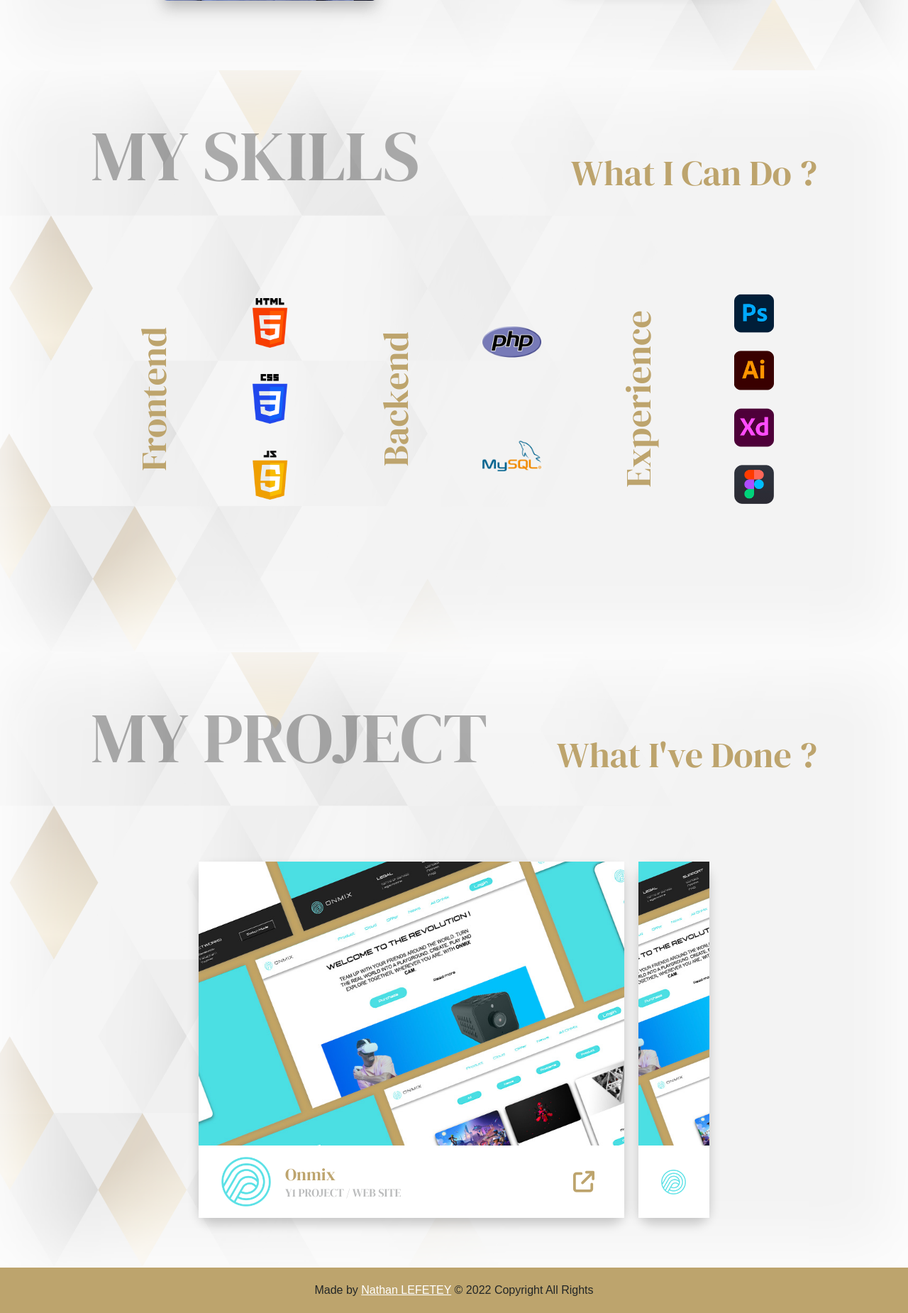
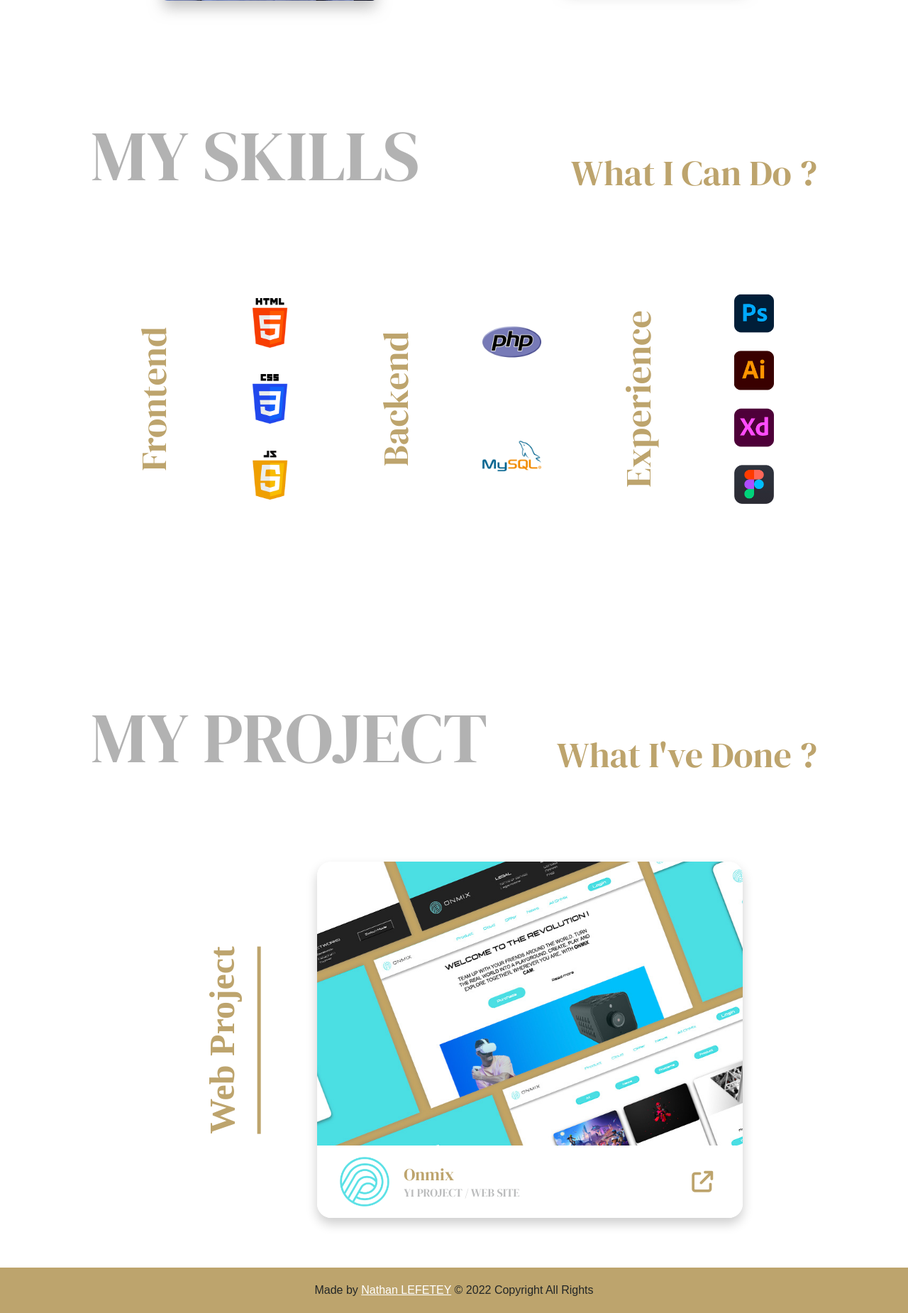
Before and after one commit to jstnate/web_portfolio, a PHP site: page / in a window 1280 px wide. Shown: the part 1521-3371 px from the top of the page at 71% size. Run offline with PHP 8.4, Linux system fonts and the light colour scheme; some libraries are stand-ins or nearby versions.

Commit message:
:lipstick: UPDATE projects section

```diff
--- a/SCSS/layouts/_footer.scss
+++ b/SCSS/layouts/_footer.scss
@@ -1,4 +1,5 @@
 footer {
+    position: relative;
     z-index: 99;
     width: 100%;
     height: 8vh;
--- a/SCSS/style.css
+++ b/SCSS/style.css
@@ -246,12 +246,26 @@
   scroll-behavior: smooth;
 }
 
+body::before {
+  content: "";
+  position: fixed;
+  width: 100%;
+  height: 100%;
+  top: 0;
+  left: 0;
+  background: url("../images/pattern/pathern_bg.jpg");
+  background-position: cover;
+  background-repeat: repeat;
+  background-size: 100%;
+  opacity: 0.5;
+}
+
 .go_up_button {
   display: flex;
   align-items: center;
   justify-content: center;
   position: fixed;
-  z-index: 99;
+  z-index: 100;
   bottom: 2em;
   right: 2em;
   border-radius: 50%;
@@ -558,19 +533,6 @@
   padding: 10px 0 10px;
   width: 100%;
   min-height: 100vh;
-}
-.skills_section::before {
-  content: "";
-  background: url("../images/pattern/pathern_bg.jpg") no-repeat;
-  background-size: cover;
-  opacity: 0.5;
-  position: absolute;
-  z-index: 0;
-  top: 0;
-  left: 0;
-  bottom: 0;
-  right: 0;
-  box-shadow: inset 0 -25px 100px rgba(255, 255, 255, 0.8), inset 0 25px 100px rgba(255, 255, 255, 0.8);
 }
 .skills_section .skills_content {
   position: relative;
@@ -764,19 +726,6 @@
   width: 100%;
   min-height: 100vh;
 }
-.project_section::before {
-  content: "";
-  background: url("../images/pattern/pathern_bg.jpg") no-repeat;
-  background-size: cover;
-  opacity: 0.5;
-  position: absolute;
-  z-index: 0;
-  top: 0;
-  left: 0;
-  bottom: 0;
-  right: 0;
-  box-shadow: inset 0 -25px 100px rgba(255, 255, 255, 0.8), inset 0 25px 100px rgba(255, 255, 255, 0.8);
-}
 .project_section .project_content {
   position: relative;
   z-index: 2;
@@ -796,24 +745,79 @@
   flex-direction: column;
   align-items: center;
 }
-.project_section .project_content .projects_card .web_project_card {
+.project_section .project_content .projects_card .projects_type {
+  position: relative;
   display: flex;
   width: 100%;
   align-items: center;
   justify-content: center;
+  padding-right: 50px;
   gap: 20px;
 }
-.project_section .project_content .projects_card .web_project_card .card.active {
+.project_section .project_content .projects_card .projects_type h2 {
+  display: flex;
+  align-items: center;
+  margin-right: -20px;
+  position: static;
+  color: #BDA46D;
+  font-size: 50px;
+  font-weight: bold;
+  transform: rotate(-90deg);
+  transform-origin: center;
+  border-bottom: 5px solid #BDA46D;
+  height: 100px;
+}
+.project_section .project_content .projects_card .projects_type .card {
+  border-radius: 20px;
+  width: 100px;
+  height: 100%;
+  box-shadow: 0 8px 16px rgba(0, 0, 0, 0.2);
+  transition: all 0.4s ease;
+  cursor: pointer;
+}
+.project_section .project_content .projects_card .projects_type .card img {
+  height: 400px;
+  object-fit: cover;
+  width: 100%;
+  display: block;
+  border-radius: 20px 20px 0 0;
+}
+.project_section .project_content .projects_card .projects_type .card .card_banner {
+  border-radius: 0 0 20px 20px;
+  height: 70px;
+  border: none;
+  background-color: #ffffff;
+  padding: 1em;
+  display: flex;
+  align-items: center;
+  justify-content: space-between;
+}
+.project_section .project_content .projects_card .projects_type .card .card_banner .card_left_part {
+  display: flex;
+  justify-content: center;
+  width: 100%;
+}
+.project_section .project_content .projects_card .projects_type .card .card_banner .card_left_part img {
+  width: 50px;
+  height: 50px;
+}
+.project_section .project_content .projects_card .projects_type .card .card_banner .card_left_part h3, .project_section .project_content .projects_card .projects_type .card .card_banner .card_left_part h4 {
+  display: none;
+}
+.project_section .project_content .projects_card .projects_type .card .card_banner .card_right_part {
+  display: none;
+}
+.project_section .project_content .projects_card .projects_type .card.active {
   width: 600px;
   height: fit-content;
 }
-.project_section .project_content .projects_card .web_project_card .card.active img {
+.project_section .project_content .projects_card .projects_type .card.active img {
   height: 400px;
   object-fit: cover;
   width: 100%;
   display: block;
 }
-.project_section .project_content .projects_card .web_project_card .card.active .card_banner {
+.project_section .project_content .projects_card .projects_type .card.active .card_banner {
   height: 70px;
   border: none;
   background-color: #ffffff;
@@ -822,30 +826,31 @@
   align-items: center;
   justify-content: space-between;
 }
-.project_section .project_content .projects_card .web_project_card .card.active .card_banner .card_left_part {
+.project_section .project_content .projects_card .projects_type .card.active .card_banner .card_left_part {
+  width: fit-content;
   display: flex;
   align-items: center;
   gap: 20px;
   font-family: "DM Serif Display", serif;
 }
-.project_section .project_content .projects_card .web_project_card .card.active .card_banner .card_left_part img {
+.project_section .project_content .projects_card .projects_type .card.active .card_banner .card_left_part img {
   width: 70px;
   height: 70px;
 }
-.project_section .project_content .projects_card .web_project_card .card.active .card_banner .card_left_part h3 {
+.project_section .project_content .projects_card .projects_type .card.active .card_banner .card_left_part h3 {
   display: block;
   font-size: 24px;
   color: #BDA46D;
   margin-bottom: 5px;
 }
-.project_section .project_content .projects_card .web_project_card .card.active .card_banner .card_left_part h4 {
+.project_section .project_content .projects_card .projects_type .card.active .card_banner .card_left_part h4 {
   display: block;
   text-transform: uppercase;
   color: #222627;
   opacity: 0.3;
   font-size: 16px;
 }
-.project_section .project_content .projects_card .web_project_card .card.active .card_banner .card_right_part {
+.project_section .project_content .projects_card .projects_type .card.active .card_banner .card_right_part {
   text-decoration: none;
   width: 50px;
   height: 50px;
@@ -853,45 +858,13 @@
   align-items: center;
   justify-content: center;
 }
-.project_section .project_content .projects_card .web_project_card .card.active .card_banner .card_right_part i {
+.project_section .project_content .projects_card .projects_type .card.active .card_banner .card_right_part i {
   font-size: 30px;
   color: #BDA46D;
 }
-.project_section .project_content .projects_card .web_project_card .card {
-  border-radius: 20px;
-  width: 100px;
-  height: 100%;
-  box-shadow: 0 8px 16px rgba(0, 0, 0, 0.2);
-  transition: all 0.4s ease-in;
-  cursor: pointer;
-}
-.project_section .project_content .projects_card .web_project_card .card img {
-  height: 400px;
-  object-fit: cover;
-  width: 100%;
-  display: block;
-}
-.project_section .project_content .projects_card .web_project_card .card .card_banner {
-  height: 70px;
-  border: none;
-  background-color: #ffffff;
-  padding: 1em 2em;
-  display: flex;
-  align-items: center;
-  justify-content: space-between;
-}
-.project_section .project_content .projects_card .web_project_card .card .card_banner .card_left_part img {
-  width: 35px;
-  height: 35px;
-}
-.project_section .project_content .projects_card .web_project_card .card .card_banner .card_left_part h3, .project_section .project_content .projects_card .web_project_card .card .card_banner .card_left_part h4 {
-  display: none;
-}
-.project_section .project_content .projects_card .web_project_card .card .card_banner .card_right_part {
-  display: none;
-}
 
 footer {
+  position: relative;
   z-index: 99;
   width: 100%;
   height: 8vh;
--- a/index.php
+++ b/index.php
@@ -98,7 +98,8 @@
                 </div>
 
                 <div class="projects_card">
-                    <div class="web_project_card">
+                    <div class="web_project projects_type">
+                        <h2>Web Project</h2>
                         <div class="card active">
                             <img src="images/project-cover/onmix-cover.jpg" alt="" class="card_cover">
                             <div class="card_banner">
@@ -116,22 +117,6 @@
                             </div>
                         </div>
 
-                        <div class="card">
-                            <img src="images/project-cover/onmix-cover.jpg" alt="">
-                            <div class="card_banner">
-                                <div class="card_left_part">
-                                    <img src="images/project-logo/onmix_site_icon.png" alt="">
-                                    <div class="card_banner_text">
-                                        <h3>Onmix</h3>
-                                        <h4>y1 project / web site</h4>
-                                    </div>
-                                </div>
-
-                                <a href="www.onmix.tk" class="card_right_part">
-                                    <i class="fa-solid fa-arrow-up-right-from-square"></i>
-                                </a>
-                            </div>
-                        </div>
                     </div>
                 </div>
             </div>
```
Also changed, not shown: other parts of SCSS/style.css (+0 -39 lines), SCSS/abstracts/_mixins.scss (+0 -42 lines), SCSS/pages/_home.scss (+94 -59 lines), 1 other file.
